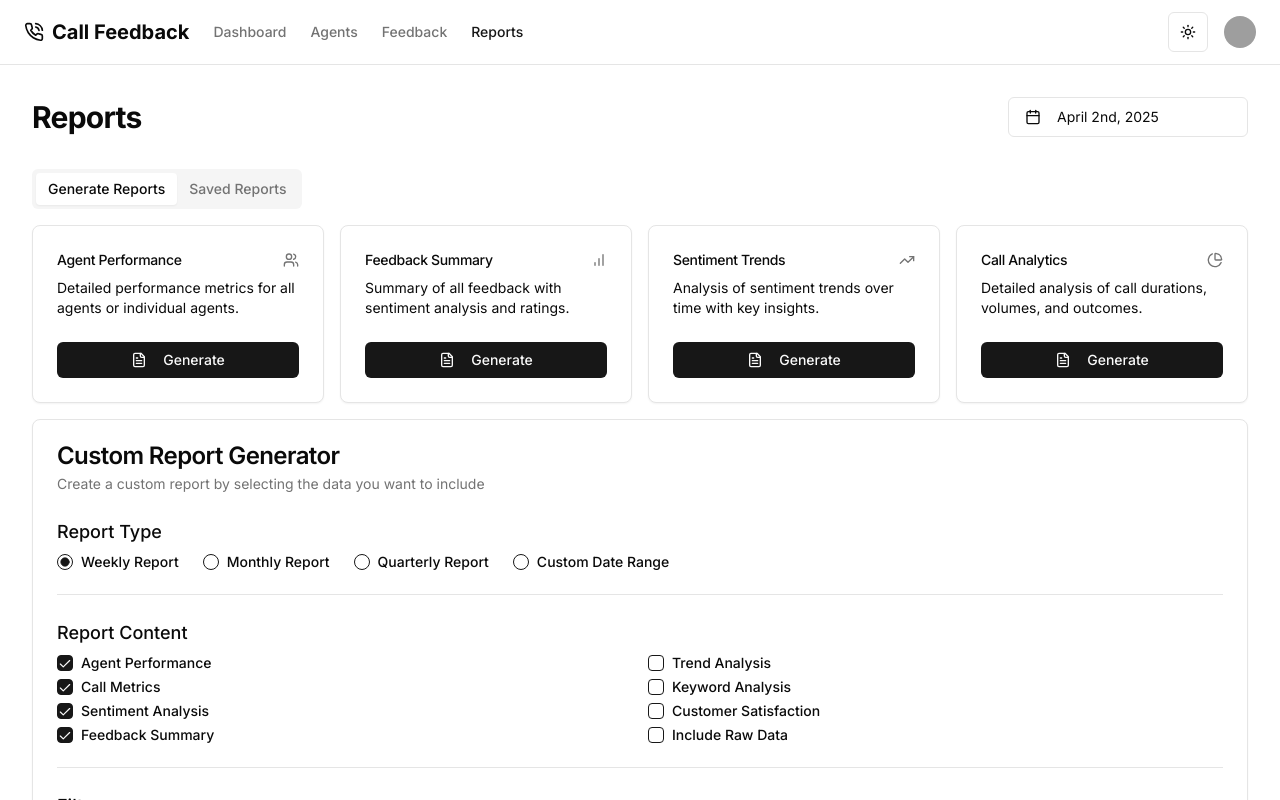
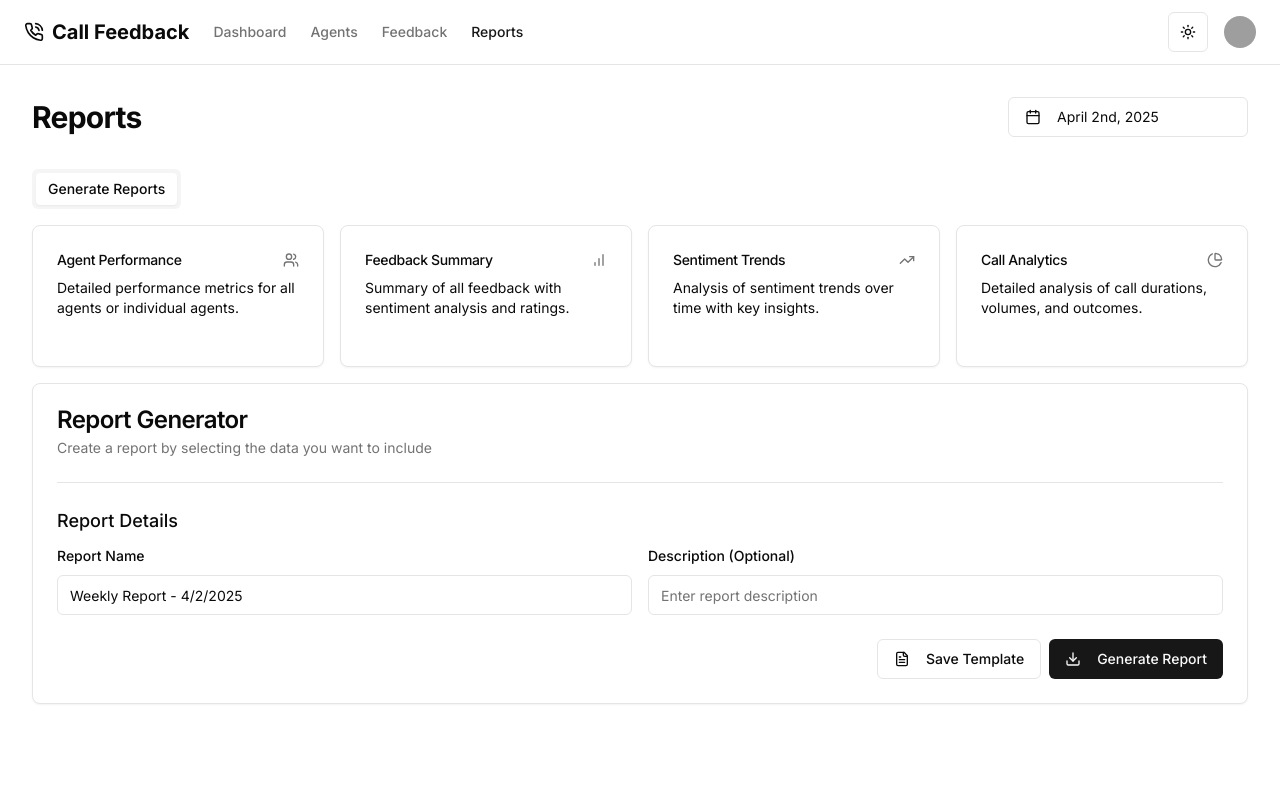
Before and after one commit to kushAug11/final_yr, a Next.js app: page /reports in a window 1280 px wide. Shown: the top 800 px of the page. Built offline with nearby package versions, Linux system fonts and the light colour scheme; grey boxes are pictures that could not be loaded.

Commit message:
Reports Page Done

```diff
--- a/components/dashboard/agent-performance.tsx
+++ b/components/dashboard/agent-performance.tsx
@@ -10,12 +10,15 @@ import {
 } from "@/components/ui/chart"
 import { Bar, BarChart, Cell, Pie, PieChart, ResponsiveContainer, XAxis, YAxis } from "recharts"
 
+
+// Pie Chart Data
 const sentimentData = [
   { name: "Positive", value: 72, color: "#22c55e" },
   { name: "Neutral", value: 18, color: "#f59e0b" },
   { name: "Negative", value: 10, color: "#ef4444" },
 ]
 
+// Bar Chart Data
 const agentData = [
   {
     name: "Sarah",
@@ -46,10 +49,10 @@ const agentData = [
 
 export function AgentPerformance() {
   return (
-    <div className="grid grid-cols-1 gap-4">
+    <div className="grid grid-cols-1 gap-6">
       <Chart className="w-full aspect-square max-h-[300px]">
         <ChartContainer>
-          <ResponsiveContainer width="100%" height={300}>
+          <ResponsiveContainer width="100%" height={200}>
             <PieChart>
               <Pie
                 data={sentimentData}
@@ -66,6 +69,7 @@ export function AgentPerformance() {
                   <Cell key={`cell-${index}`} fill={entry.color} />
                 ))}
               </Pie>
+
               <ChartTooltip
                 content={
                   <ChartTooltipContent
@@ -91,7 +95,7 @@ export function AgentPerformance() {
 
       <Chart className="w-full aspect-[4/3] max-h-[300px] mt-4">
         <ChartContainer>
-          <ResponsiveContainer width="100%" height={300}>
+          <ResponsiveContainer width="100%" height={280}>
             <BarChart
               data={agentData}
               margin={{
@@ -101,11 +105,11 @@ export function AgentPerformance() {
                 bottom: 20,
               }}
             >
-              <XAxis dataKey="name" tickLine={false} axisLine={false} tickMargin={10} stroke="#888888" fontSize={12} />
+              <XAxis dataKey="name" tickLine={false} axisLine={false} tickMargin={20} stroke="#888888" fontSize={12} />
               <YAxis
                 tickLine={false}
                 axisLine={false}
-                tickMargin={10}
+                tickMargin={20}
                 stroke="#888888"
                 fontSize={12}
                 domain={[0, 5]}
--- a/components/reports/report-generator.tsx
+++ b/components/reports/report-generator.tsx
@@ -15,7 +15,9 @@ export function ReportGenerator() {
 
   return (
     <div className="space-y-6">
-      <div className="space-y-2">
+
+      {/* Report Type */}
+      {/* <div className="space-y-2">
         <h3 className="text-lg font-medium">Report Type</h3>
         <RadioGroup defaultValue="weekly" className="flex space-x-4" onValueChange={setReportType} value={reportType}>
           <div className="flex items-center space-x-2">
@@ -35,11 +37,11 @@ export function ReportGenerator() {
             <Label htmlFor="custom">Custom Date Range</Label>
           </div>
         </RadioGroup>
-      </div>
+      </div> */}
 
-      <Separator />
-
-      <div className="space-y-2">
+      {/* <Separator /> */}
+{/* Report Content */}
+      {/* <div className="space-y-2">
         <h3 className="text-lg font-medium">Report Content</h3>
         <div className="grid grid-cols-1 md:grid-cols-2 gap-4">
           <div className="space-y-2">
@@ -80,11 +82,12 @@ export function ReportGenerator() {
             </div>
           </div>
         </div>
-      </div>
+      </div> */}
 
-      <Separator />
+      {/* <Separator /> */}
 
-      <div className="space-y-2">
+{/* Filters */}
+      {/* <div className="space-y-2">
         <h3 className="text-lg font-medium">Filters</h3>
         <div className="grid grid-cols-1 md:grid-cols-3 gap-4">
           <div className="space-y-2">
@@ -103,6 +106,7 @@ export function ReportGenerator() {
               </SelectContent>
             </Select>
           </div>
+
 
           <div className="space-y-2">
             <Label htmlFor="department-filter">Department</Label>
@@ -133,7 +137,7 @@ export function ReportGenerator() {
             </Select>
           </div>
         </div>
-      </div>
+      </div> */}
 
       <Separator />
 
--- a/components/reports/reports-page.tsx
+++ b/components/reports/reports-page.tsx
@@ -25,10 +25,11 @@ export function ReportsPage() {
         <Tabs defaultValue="generate" className="space-y-4">
           <TabsList>
             <TabsTrigger value="generate">Generate Reports</TabsTrigger>
-            <TabsTrigger value="saved">Saved Reports</TabsTrigger>
+            {/* <TabsTrigger value="saved">Saved Reports</TabsTrigger> */}
           </TabsList>
           <TabsContent value="generate" className="space-y-4">
             <div className="grid grid-cols-1 md:grid-cols-2 lg:grid-cols-4 gap-4">
+              {/* AgentPerformance */}
               <Card>
                 <CardHeader className="flex flex-row items-center justify-between space-y-0 pb-2">
                   <CardTitle className="text-sm font-medium">Agent Performance</CardTitle>
@@ -37,14 +38,15 @@ export function ReportsPage() {
                 <CardContent>
                   <div className="text-sm">Detailed performance metrics for all agents or individual agents.</div>
                 </CardContent>
-                <CardFooter>
-                  <Button className="w-full" size="sm">
+               <CardFooter>
+                  {/* <Button className="w-full" size="sm">
                     <FileText className="mr-2 h-4 w-4" />
                     Generate
-                  </Button>
+                  </Button> */}
                 </CardFooter>
               </Card>
 
+{/* FeedBack Summary */}
               <Card>
                 <CardHeader className="flex flex-row items-center justify-between space-y-0 pb-2">
                   <CardTitle className="text-sm font-medium">Feedback Summary</CardTitle>
@@ -54,13 +56,14 @@ export function ReportsPage() {
                   <div className="text-sm">Summary of all feedback with sentiment analysis and ratings.</div>
                 </CardContent>
                 <CardFooter>
-                  <Button className="w-full" size="sm">
+                  {/* <Button className="w-full" size="sm">
                     <FileText className="mr-2 h-4 w-4" />
                     Generate
-                  </Button>
+                  </Button> */}
                 </CardFooter>
               </Card>
 
+{/* Sentiment Trends */}
               <Card>
                 <CardHeader className="flex flex-row items-center justify-between space-y-0 pb-2">
                   <CardTitle className="text-sm font-medium">Sentiment Trends</CardTitle>
@@ -70,13 +73,14 @@ export function ReportsPage() {
                   <div className="text-sm">Analysis of sentiment trends over time with key insights.</div>
                 </CardContent>
                 <CardFooter>
-                  <Button className="w-full" size="sm">
+                  {/* <Button className="w-full" size="sm">
                     <FileText className="mr-2 h-4 w-4" />
                     Generate
-                  </Button>
+                  </Button> */}
                 </CardFooter>
               </Card>
 
+{/* Call Analytics */}
               <Card>
                 <CardHeader className="flex flex-row items-center justify-between space-y-0 pb-2">
                   <CardTitle className="text-sm font-medium">Call Analytics</CardTitle>
@@ -86,23 +90,25 @@ export function ReportsPage() {
                   <div className="text-sm">Detailed analysis of call durations, volumes, and outcomes.</div>
                 </CardContent>
                 <CardFooter>
-                  <Button className="w-full" size="sm">
+                  {/* <Button className="w-full" size="sm">
                     <FileText className="mr-2 h-4 w-4" />
                     Generate
-                  </Button>
+                  </Button> */}
                 </CardFooter>
               </Card>
             </div>
 
+{/* Report generator */}
             <Card>
               <CardHeader>
-                <CardTitle>Custom Report Generator</CardTitle>
-                <CardDescription>Create a custom report by selecting the data you want to include</CardDescription>
+                <CardTitle>Report Generator</CardTitle>
+                <CardDescription>Create a  report by selecting the data you want to include</CardDescription>
               </CardHeader>
               <CardContent>
                 <ReportGenerator />
               </CardContent>
             </Card>
+
           </TabsContent>
           <TabsContent value="saved" className="space-y-4">
             <Card>
```
